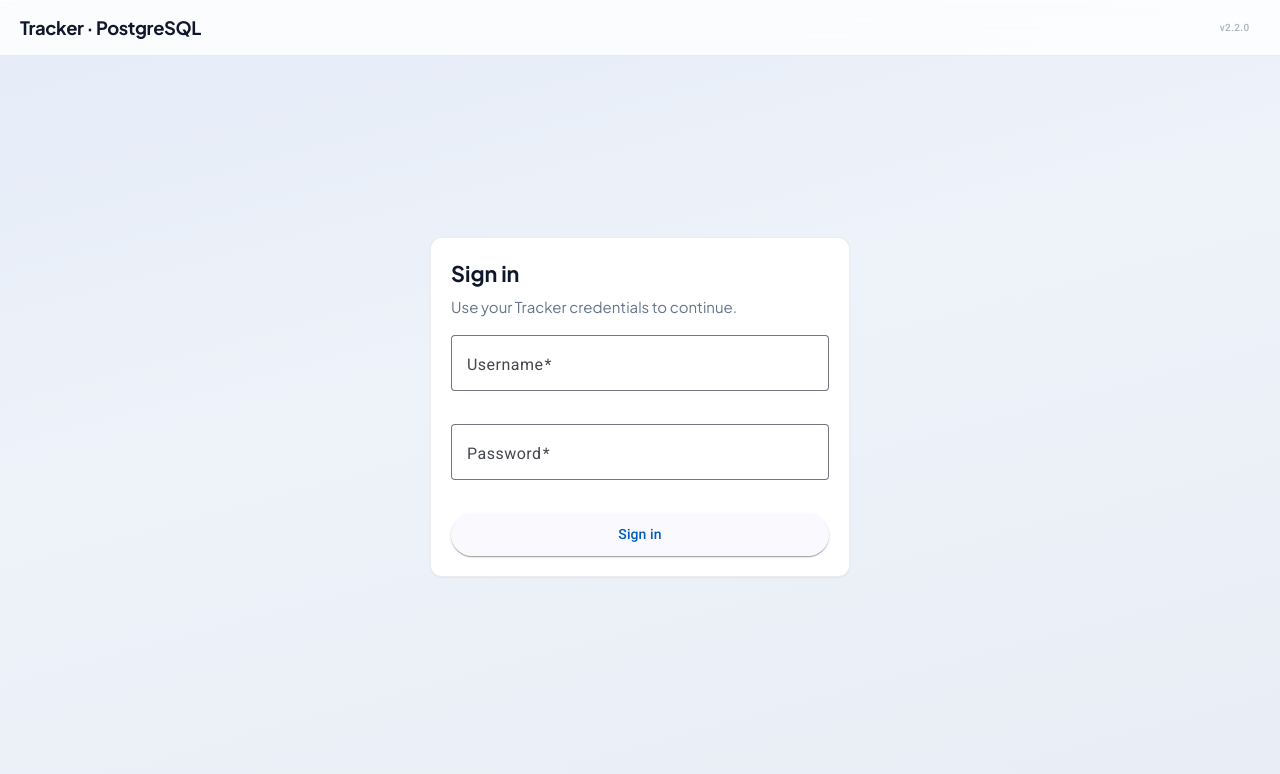
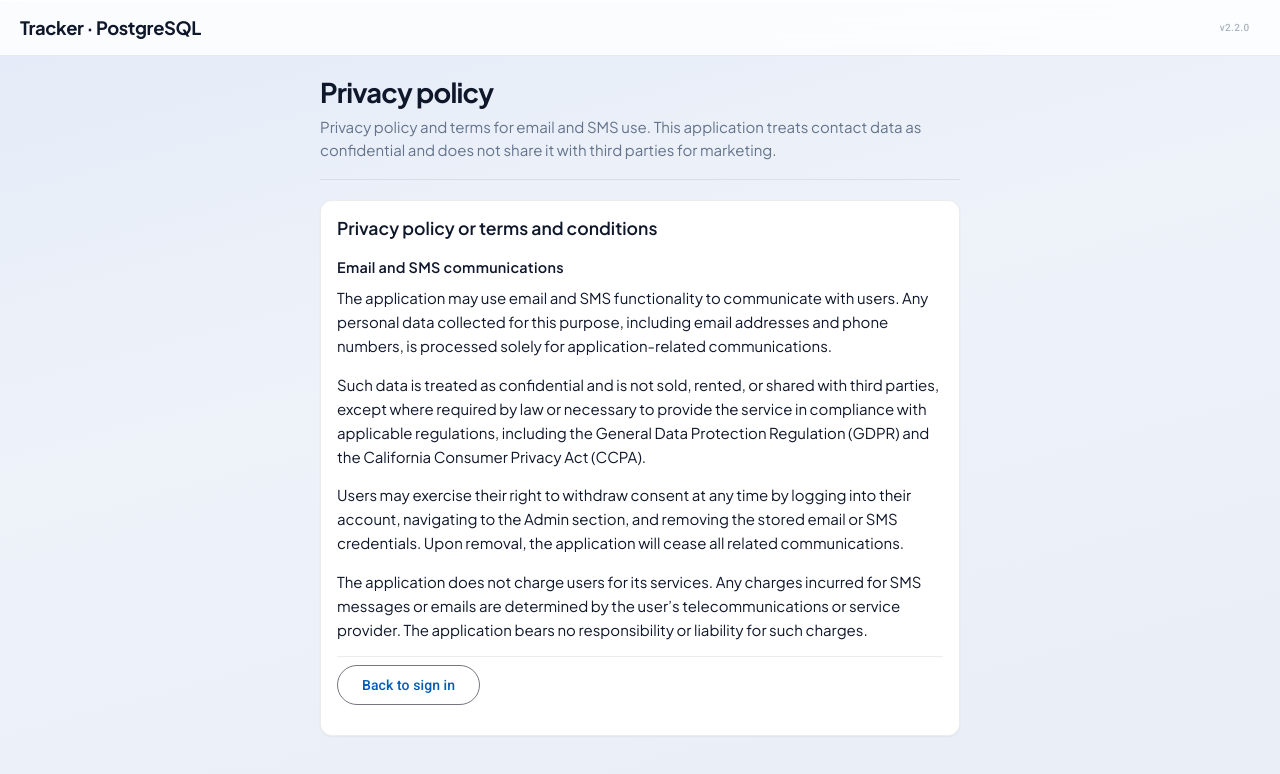
Before and after one commit to bittext/tracker-pg, an Angular app in the folder web/: page /privacy in a window 1280 px wide. Before the commit this address led to /login. Shown: the top 774 px of the page. Built offline with nearby package versions, Linux system fonts and the light colour scheme; no server answers.

Commit message:
added privacy page

```diff
--- a/web/src/app/app.component.ts
+++ b/web/src/app/app.component.ts
@@ -41,12 +41,18 @@ export class AppComponent implements OnInit {
   readonly webReleaseVersion = WEB_RELEASE_VERSION;
   /** Populated from API after startup (null if unreachable). */
   apiRelease: ApiVersionPayload | null = null;
-  onLoginRoute = this.router.url.startsWith('/login');
+  /** True for routes that use the minimal shell (no main tab bar), e.g. login and privacy. */
+  onLoginRoute = this.isPublicStandaloneRoute(this.router.url);
 
   constructor() {
     this.router.events.pipe(filter((e) => e instanceof NavigationEnd)).subscribe(() => {
-      this.onLoginRoute = this.router.url.startsWith('/login');
+      this.onLoginRoute = this.isPublicStandaloneRoute(this.router.url);
     });
+  }
+
+  private isPublicStandaloneRoute(url: string): boolean {
+    const path = url.split('?')[0].split('#')[0];
+    return path === '/login' || path === '/privacy';
   }
 
   ngOnInit(): void {
--- a/web/src/app/app.routes.ts
+++ b/web/src/app/app.routes.ts
@@ -14,6 +14,11 @@ export const routes: Routes = [
     path: 'login',
     loadComponent: () => import('./pages/login/login.component').then((m) => m.LoginComponent),
   },
+  {
+    path: 'privacy',
+    loadComponent: () => import('./pages/privacy-policy/privacy-policy.component').then((m) => m.PrivacyPolicyComponent),
+  },
+  { path: 'privacy-policy', redirectTo: 'privacy', pathMatch: 'full' },
   {
     path: 'exercise',
     canActivate: [authGuard],
--- a/web/src/app/pages/login/login.component.html
+++ b/web/src/app/pages/login/login.component.html
@@ -23,4 +23,7 @@
     </form>
 
   </mat-card>
+  <p class="login-privacy">
+    <a routerLink="/privacy" class="login-privacy-link">Privacy policy</a>
+  </p>
 </section>
--- a/web/src/app/pages/login/login.component.scss
+++ b/web/src/app/pages/login/login.component.scss
@@ -40,3 +40,19 @@ button[type='submit'] {
   margin: 0;
   color: #b91c1c;
 }
+
+.login-privacy {
+  margin: 1.25rem 0 0;
+  text-align: center;
+  font-size: 0.875rem;
+}
+
+.login-privacy-link {
+  color: var(--app-text-muted, #64748b);
+  text-decoration: none;
+}
+
+.login-privacy-link:hover {
+  color: var(--app-accent, #2563eb);
+  text-decoration: underline;
+}
--- a/web/src/app/pages/login/login.component.ts
+++ b/web/src/app/pages/login/login.component.ts
@@ -2,7 +2,7 @@ import { CommonModule } from '@angular/common';
 import { HttpErrorResponse } from '@angular/common/http';
 import { Component, inject } from '@angular/core';
 import { FormBuilder, ReactiveFormsModule, Validators } from '@angular/forms';
-import { ActivatedRoute, Router } from '@angular/router';
+import { ActivatedRoute, Router, RouterLink } from '@angular/router';
 import { MatButtonModule } from '@angular/material/button';
 import { MatCardModule } from '@angular/material/card';
 import { MatFormFieldModule } from '@angular/material/form-field';
@@ -15,6 +15,7 @@ import { AuthService } from '../../services/auth.service';
   standalone: true,
   imports: [
     CommonModule,
+    RouterLink,
     ReactiveFormsModule,
     MatCardModule,
     MatFormFieldModule,
--- /dev/null
+++ b/web/src/app/pages/privacy-policy/privacy-policy.component.html
@@ -0,0 +1,42 @@
+<article class="privacy-page" aria-labelledby="privacy-title">
+  <div class="page-head">
+    <h1 id="privacy-title" class="page-title">Privacy policy</h1>
+    <p class="muted">
+      Privacy policy and terms for email and SMS use. This application treats contact data as confidential and does not
+      share it with third parties for marketing.
+    </p>
+  </div>
+
+  <mat-card class="privacy-card">
+    <mat-card-content>
+      <h2 class="policy-section-title">Privacy policy or terms and conditions</h2>
+
+      <h3 class="policy-subtitle">Email and SMS communications</h3>
+      <p>
+        The application may use email and SMS functionality to communicate with users. Any personal data collected for
+        this purpose, including email addresses and phone numbers, is processed solely for application-related
+        communications.
+      </p>
+      <p>
+        Such data is treated as confidential and is not sold, rented, or shared with third parties, except where
+        required by law or necessary to provide the service in compliance with applicable regulations, including the
+        General Data Protection Regulation (GDPR) and the California Consumer Privacy Act (CCPA).
+      </p>
+      <p>
+        Users may exercise their right to withdraw consent at any time by logging into their account, navigating to the
+        Admin section, and removing the stored email or SMS credentials. Upon removal, the application will cease all
+        related communications.
+      </p>
+      <p>
+        The application does not charge users for its services. Any charges incurred for SMS messages or emails are
+        determined by the user’s telecommunications or service provider. The application bears no responsibility or
+        liability for such charges.
+      </p>
+
+      <p class="privacy-back">
+        <a *ngIf="!authenticated" mat-stroked-button color="primary" routerLink="/login">Back to sign in</a>
+        <a *ngIf="authenticated" mat-stroked-button color="primary" routerLink="/exercise">Back to the app</a>
+      </p>
+    </mat-card-content>
+  </mat-card>
+</article>
--- /dev/null
+++ b/web/src/app/pages/privacy-policy/privacy-policy.component.scss
@@ -0,0 +1,39 @@
+.privacy-page {
+  max-width: 40rem;
+  margin: 0 auto;
+}
+
+.privacy-card {
+  margin-top: 0.5rem;
+}
+
+.policy-section-title {
+  margin: 0 0 1rem;
+  font-family: var(--app-font-display, 'Plus Jakarta Sans', sans-serif);
+  font-size: 1.1rem;
+  font-weight: 600;
+  color: var(--app-text);
+  line-height: 1.35;
+}
+
+.policy-subtitle {
+  margin: 0 0 0.5rem;
+  font-size: 0.9rem;
+  font-weight: 600;
+  text-transform: none;
+  letter-spacing: 0.02em;
+  color: var(--app-text);
+}
+
+.privacy-card mat-card-content p {
+  margin: 0 0 0.9rem;
+  line-height: 1.6;
+  color: var(--app-text);
+  font-size: 0.9375rem;
+}
+
+.privacy-back {
+  margin: 1.5rem 0 0;
+  padding-top: 0.5rem;
+  border-top: 1px solid var(--app-border);
+}
--- /dev/null
+++ b/web/src/app/pages/privacy-policy/privacy-policy.component.ts
@@ -0,0 +1,21 @@
+import { CommonModule } from '@angular/common';
+import { Component, inject } from '@angular/core';
+import { RouterLink } from '@angular/router';
+import { MatButtonModule } from '@angular/material/button';
+import { MatCardModule } from '@angular/material/card';
+import { AuthService } from '../../services/auth.service';
+
+@Component({
+  selector: 'app-privacy-policy',
+  standalone: true,
+  imports: [CommonModule, RouterLink, MatButtonModule, MatCardModule],
+  templateUrl: './privacy-policy.component.html',
+  styleUrl: './privacy-policy.component.scss',
+})
+export class PrivacyPolicyComponent {
+  private readonly auth = inject(AuthService);
+
+  get authenticated(): boolean {
+    return this.auth.isAuthenticated();
+  }
+}
```
